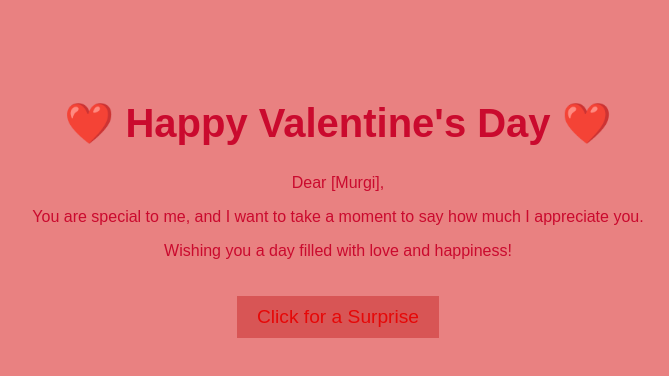
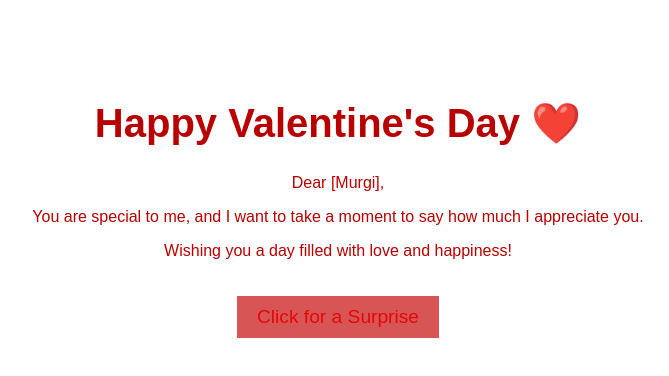
Before and after one commit to Dolin1609/VDAY, a plain HTML site: page index.html in a window 1280 px wide. Shown: the whole page, without its empty margins (302-971 px from the left). Drawn offline with Linux system fonts and the light colour scheme.

Commit message:
Add files via upload

```diff
--- a/index.html
+++ b/index.html
@@ -8,7 +8,7 @@
 </head>
 <body>
     <div class="container">
-        <h1>❤️ Happy Valentine's Day ❤️</h1>
+        <h1>Happy Valentine's Day ❤️</h1>
         <p>Dear [Murgi],</p>
         <p>You are special to me, and I want to take a moment to say how much I appreciate you.</p>
         <p>Wishing you a day filled with love and happiness!</p>
--- a/style.css
+++ b/style.css
@@ -1,8 +1,8 @@
 body {
     font-family: Arial, sans-serif;
     text-align: center;
-    background-color: #e98181;
-    color: #ca0a2e;
+    background-color: #ffffff;
+    color: #b80000;
 }
 
 .container {
```
